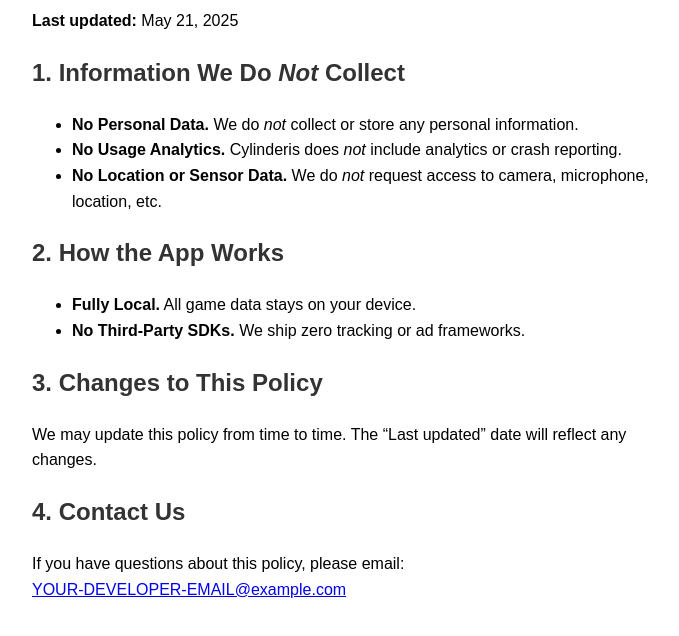
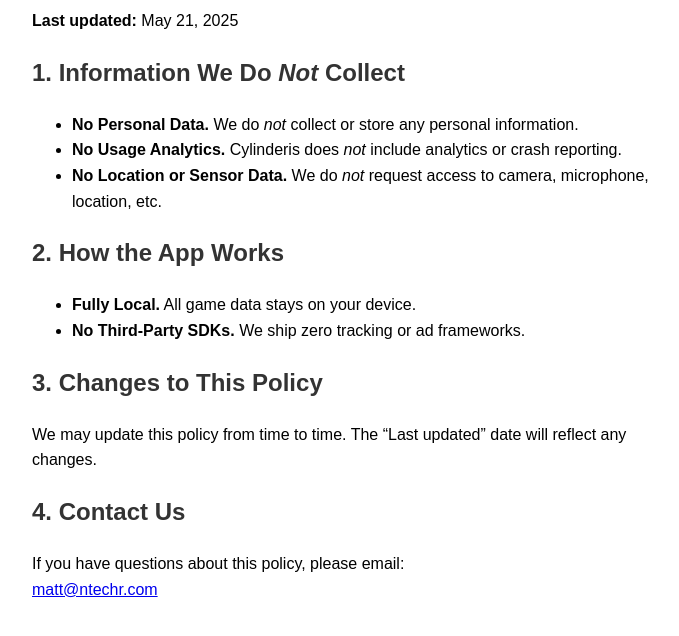
Before and after one commit to mefree2098/cylinderis-privacy, a plain HTML site: page index.html in a window 1280 px wide. Shown: the part 102-738 px from the top of the page, without its empty margins (288-967 px from the left). Drawn offline with Linux system fonts and the light colour scheme.

Commit message:
Update index.html

```diff
--- a/index.html
+++ b/index.html
@@ -28,7 +28,7 @@
   <p>We may update this policy from time to time. The “Last updated” date will reflect any changes.</p>
   <h2>4. Contact Us</h2>
   <p>If you have questions about this policy, please email: <br>
-     <a href="mailto:YOUR-DEVELOPER-EMAIL@example.com">YOUR-DEVELOPER-EMAIL@example.com</a>
+     <a href="mailto:matt@ntechr.com">matt@ntechr.com</a>
   </p>
 </body>
 </html>
```
